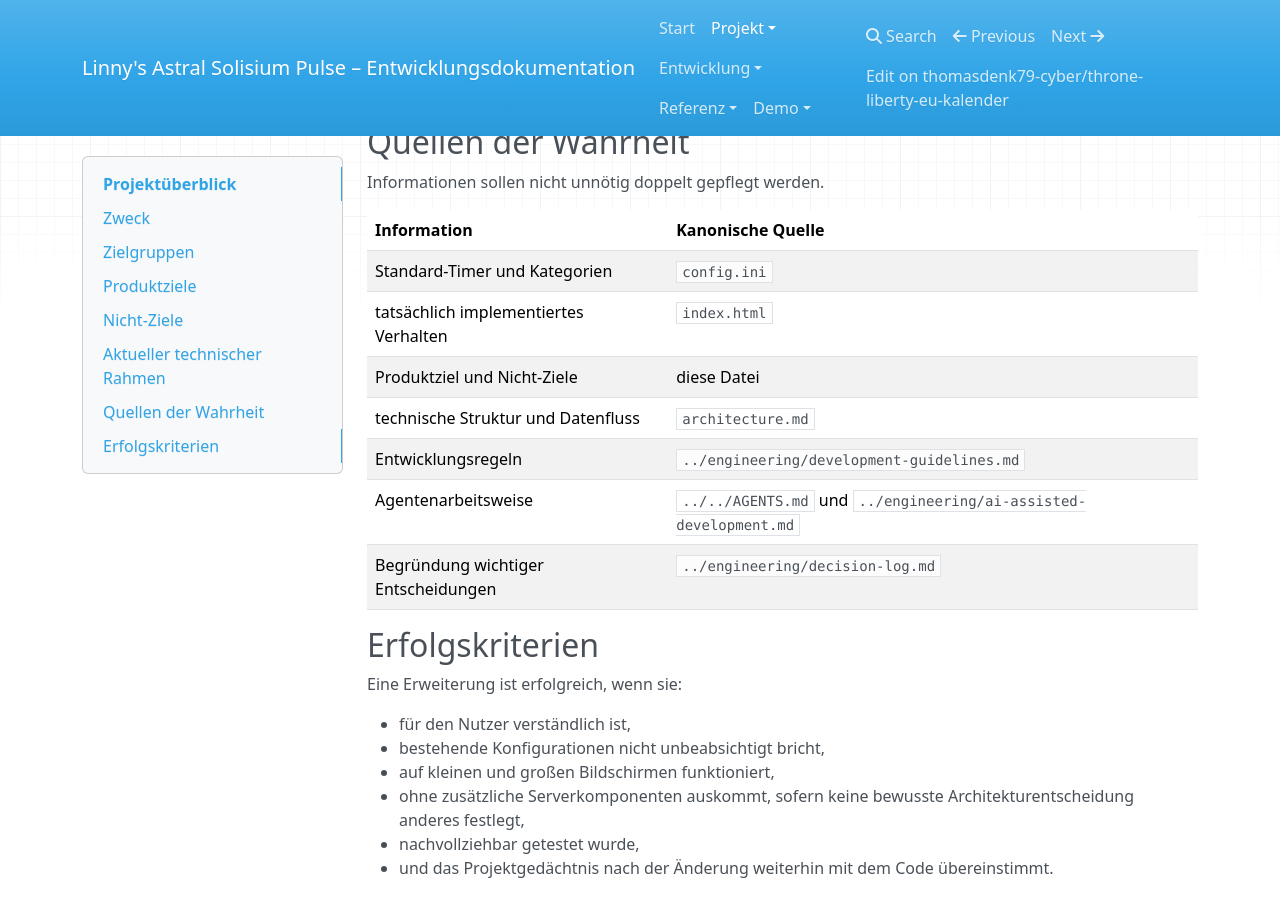
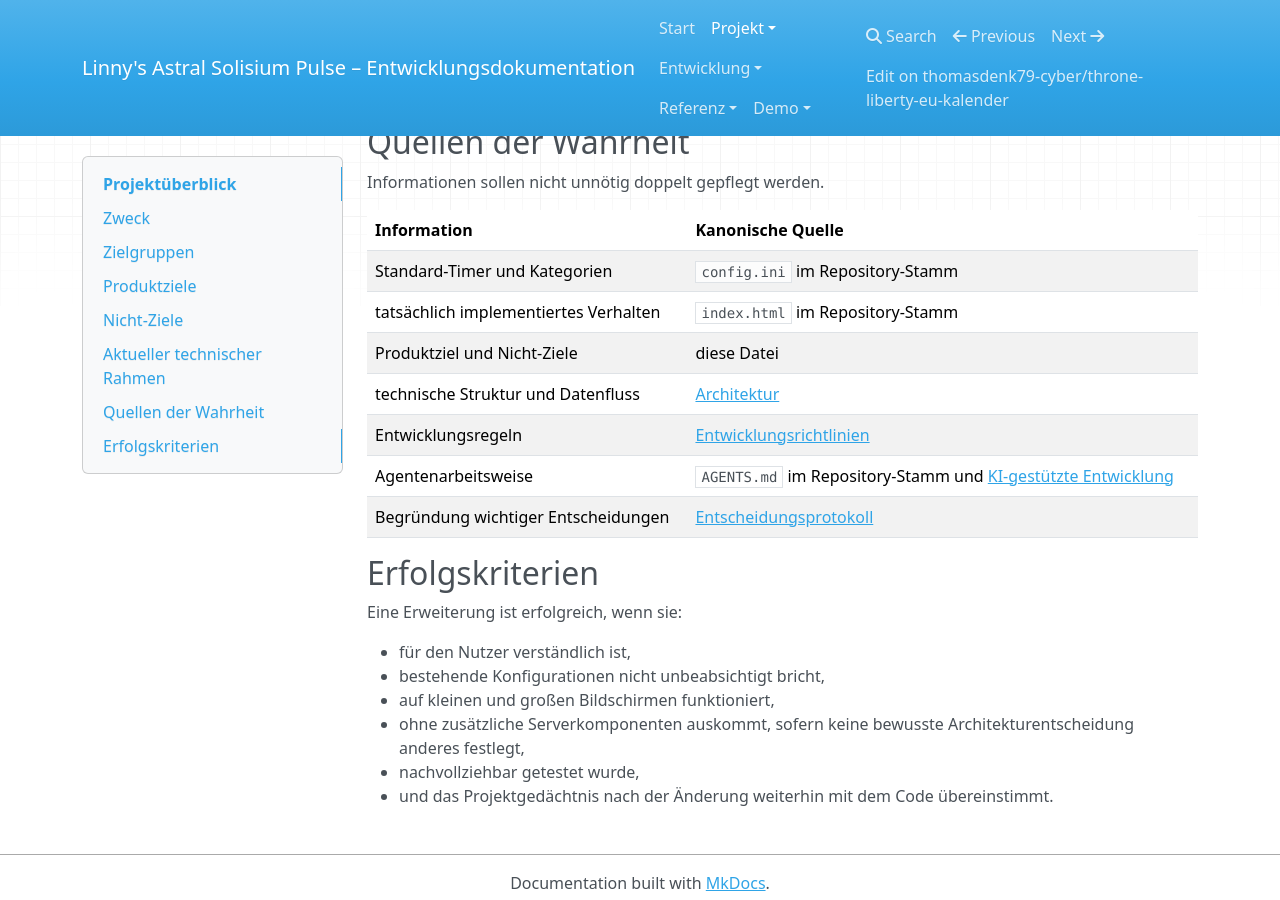
Before and after one commit to thomasdenk79-cyber/throne-liberty-eu-kalender, an MkDocs documentation site: the page built from docs/project/project-brief.md, in a window 1280 px wide and 900 px high, scrolled down 1388 px. Built offline with MkDocs 1.6.1, drawn with Linux system fonts in a browser that asks for light colours; nearby versions of some CDN libraries.

Commit message:
Clarify canonical sources in project brief

```diff
--- a/docs/project/project-brief.md
+++ b/docs/project/project-brief.md
@@ -64,13 +64,13 @@ Informationen sollen nicht unnötig doppelt gepflegt werden.
 
 | Information | Kanonische Quelle |
 |---|---|
-| Standard-Timer und Kategorien | `config.ini` |
-| tatsächlich implementiertes Verhalten | `index.html` |
+| Standard-Timer und Kategorien | `config.ini` im Repository-Stamm |
+| tatsächlich implementiertes Verhalten | `index.html` im Repository-Stamm |
 | Produktziel und Nicht-Ziele | diese Datei |
-| technische Struktur und Datenfluss | `architecture.md` |
-| Entwicklungsregeln | `../engineering/development-guidelines.md` |
-| Agentenarbeitsweise | `../../AGENTS.md` und `../engineering/ai-assisted-development.md` |
-| Begründung wichtiger Entscheidungen | `../engineering/decision-log.md` |
+| technische Struktur und Datenfluss | [Architektur](architecture.md) |
+| Entwicklungsregeln | [Entwicklungsrichtlinien](../engineering/development-guidelines.md) |
+| Agentenarbeitsweise | `AGENTS.md` im Repository-Stamm und [KI-gestützte Entwicklung](../engineering/ai-assisted-development.md) |
+| Begründung wichtiger Entscheidungen | [Entscheidungsprotokoll](../engineering/decision-log.md) |
 
 ## Erfolgskriterien
 
```
